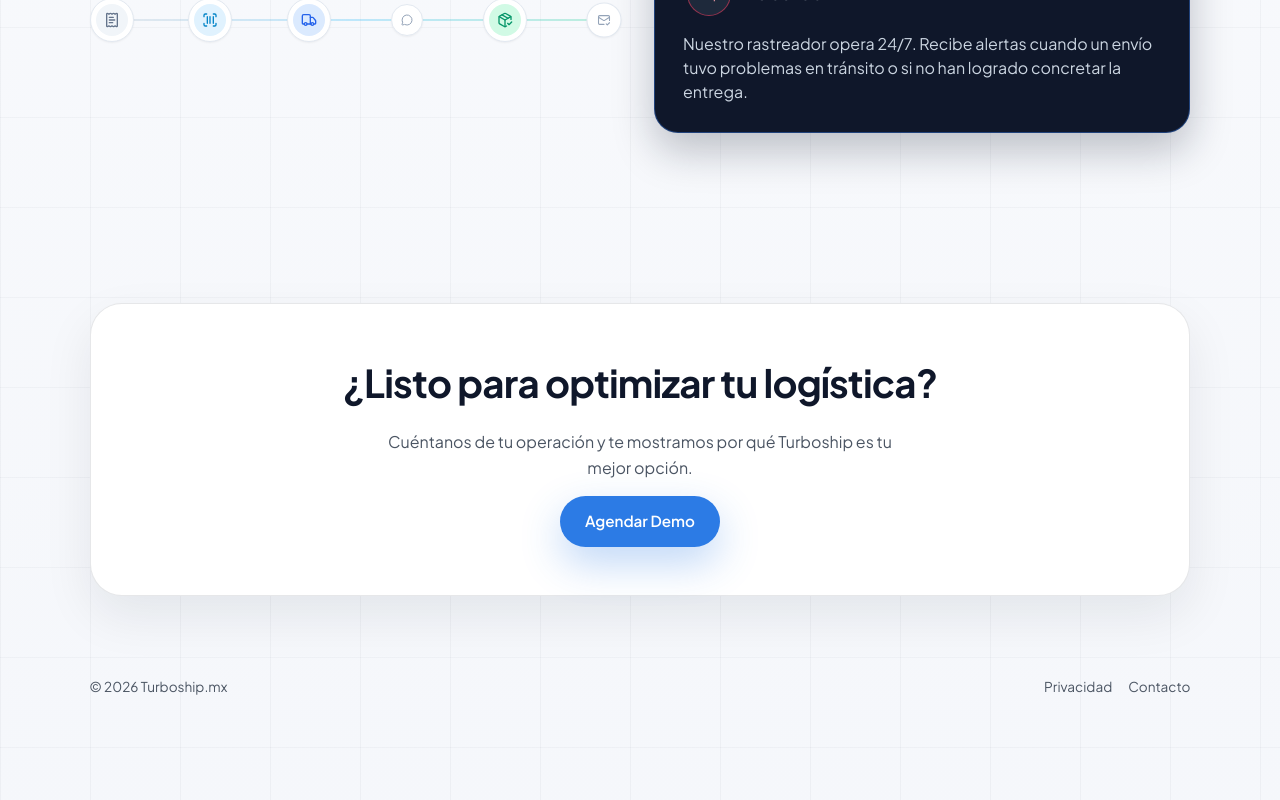
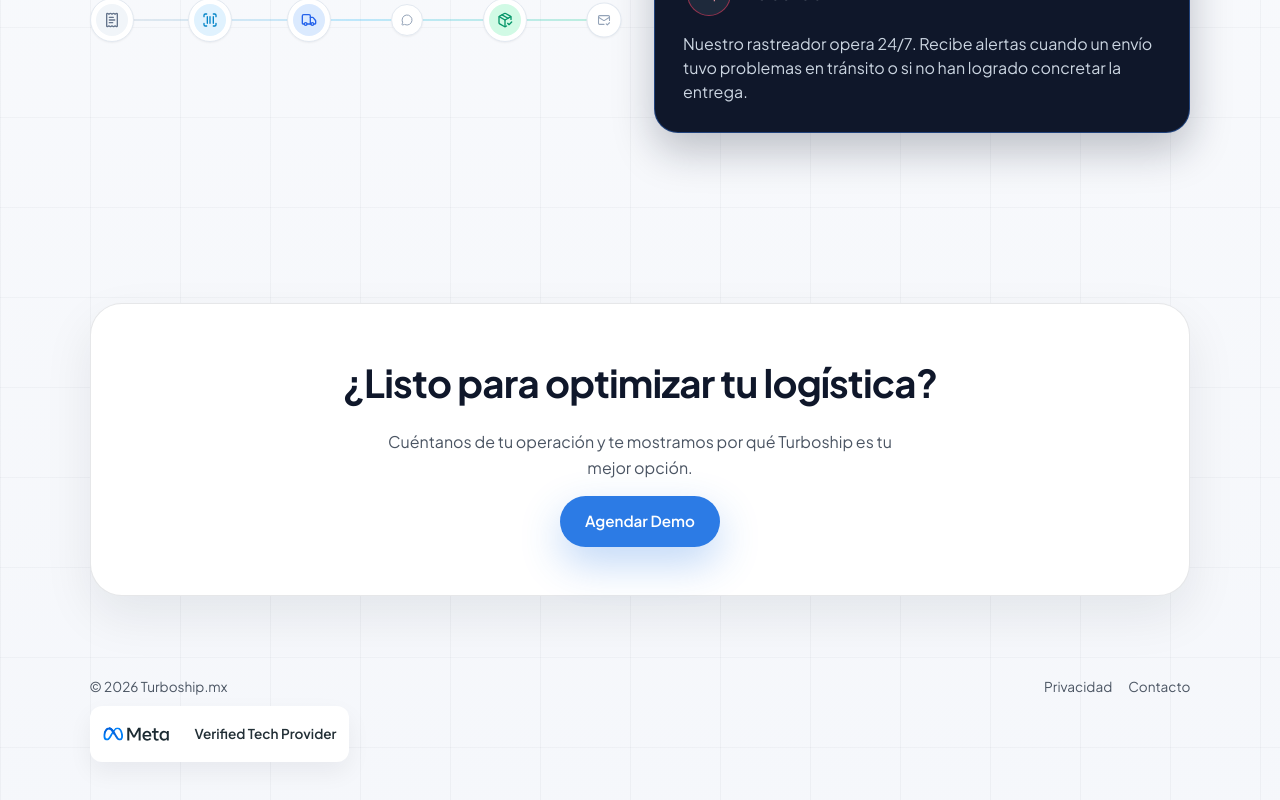
Before and after one commit to turboship-mx/turboship.mx, a React (Vite) app: page / in a window 1280 px wide. Shown: the part 1953-2753 px from the top of the page. Built offline with nearby package versions, Linux system fonts and the light colour scheme.

Commit message:
feat: add meta verification badge to footer

```diff
--- a/src/App.tsx
+++ b/src/App.tsx
@@ -560,7 +560,13 @@ function App() {
 
         <footer className="pt-[40px] pb-[20px] text-[0.85rem] text-[var(--muted)] max-[720px]:pt-[28px] max-[720px]:pb-[16px]">
           <div className="container flex flex-wrap justify-between gap-4">
-            <span>© 2026 Turboship.mx</span>
+            <div className="flex flex-col gap-2">
+              <span>© 2026 Turboship.mx</span>
+              <div className="flex items-center gap-3 rounded-[12px] bg-white pl-0 pr-3 py-2 shadow-[0_10px_24px_rgba(15,23,42,0.06)]">
+                <img className="h-10 w-auto" src="/meta.svg" alt="Meta logo" />
+                <span className="font-semibold text-[#222F36]">Verified Tech Provider</span>
+              </div>
+            </div>
             <div>
               <a className="ml-4 text-inherit" href="#">Privacidad</a>
               <a className="ml-4 text-inherit" href="#">Contacto</a>
```
Also changed, not shown: public/meta.svg (added).
